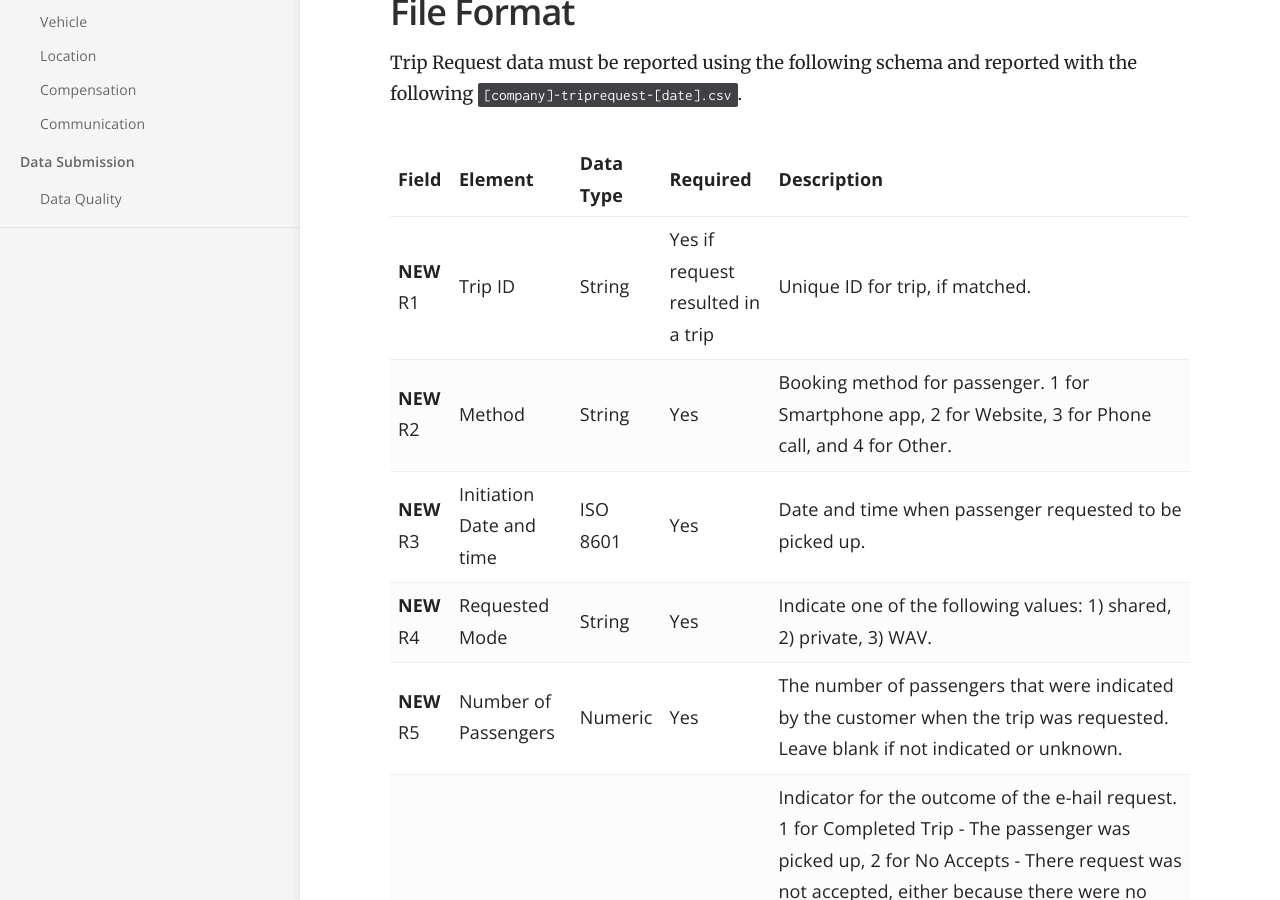
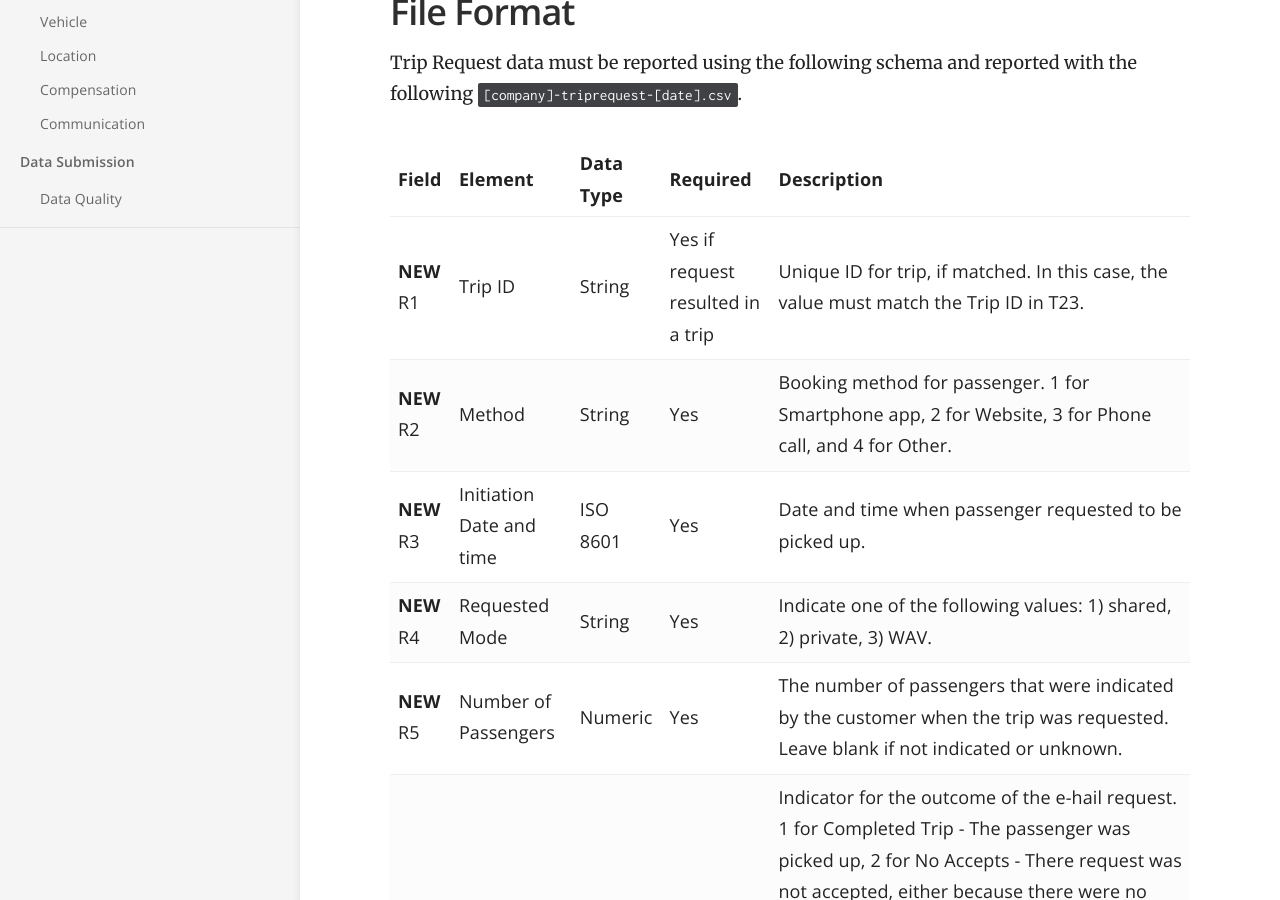
Before and after one commit to Chicago/tnp-reporting-manual, a Jekyll site: the page built from _docs/trip_request.md, in a window 1280 px wide and 900 px high, scrolled down 351 px. Built offline with Jekyll 4.4.1, drawn with Linux system fonts in a browser that asks for light colours.

Commit message:
Update trip_request.md (#30)

```diff
--- a/_docs/trip_request.md
+++ b/_docs/trip_request.md
@@ -14,7 +14,7 @@ Trip Request data must be reported using the following schema and reported with
 
 | Field | Element                       | Data Type                           | Required | Description                                                       |
 |-------------------------------------------------------------------------------------------------------------------------------|-------------------------------|-------------------------------------|----------|-------------------------------------------------------------------------------------------------------------------------------------------------------------------------------------------------------------------------------------------------------------------------------------------------------------------------------------------------------------------------------------------------------------------------------------------------------------------------------------------------------------------------------------------------------------------------------|
-| **NEW** R1 | Trip ID				         | String                              | Yes if request resulted in a trip      | Unique ID for trip, if matched.                                                        |
+| **NEW** R1 | Trip ID				         | String                              | Yes if request resulted in a trip      | Unique ID for trip, if matched. In this case, the value must match the Trip ID in T23.                                                       |
 | **NEW** R2 | Method                		 | String            				   | Yes      | Booking method for passenger. 1 for Smartphone app, 2 for Website, 3 for Phone call, and 4 for Other.   |
 | **NEW** R3 | Initiation Date and time		 | ISO 8601                            | Yes      | Date and time when passenger requested to be picked up.  |
 | **NEW** R4| Requested Mode                  | String 							   | Yes      | Indicate one of the following values: 1) shared, 2) private, 3) WAV.    |
```
